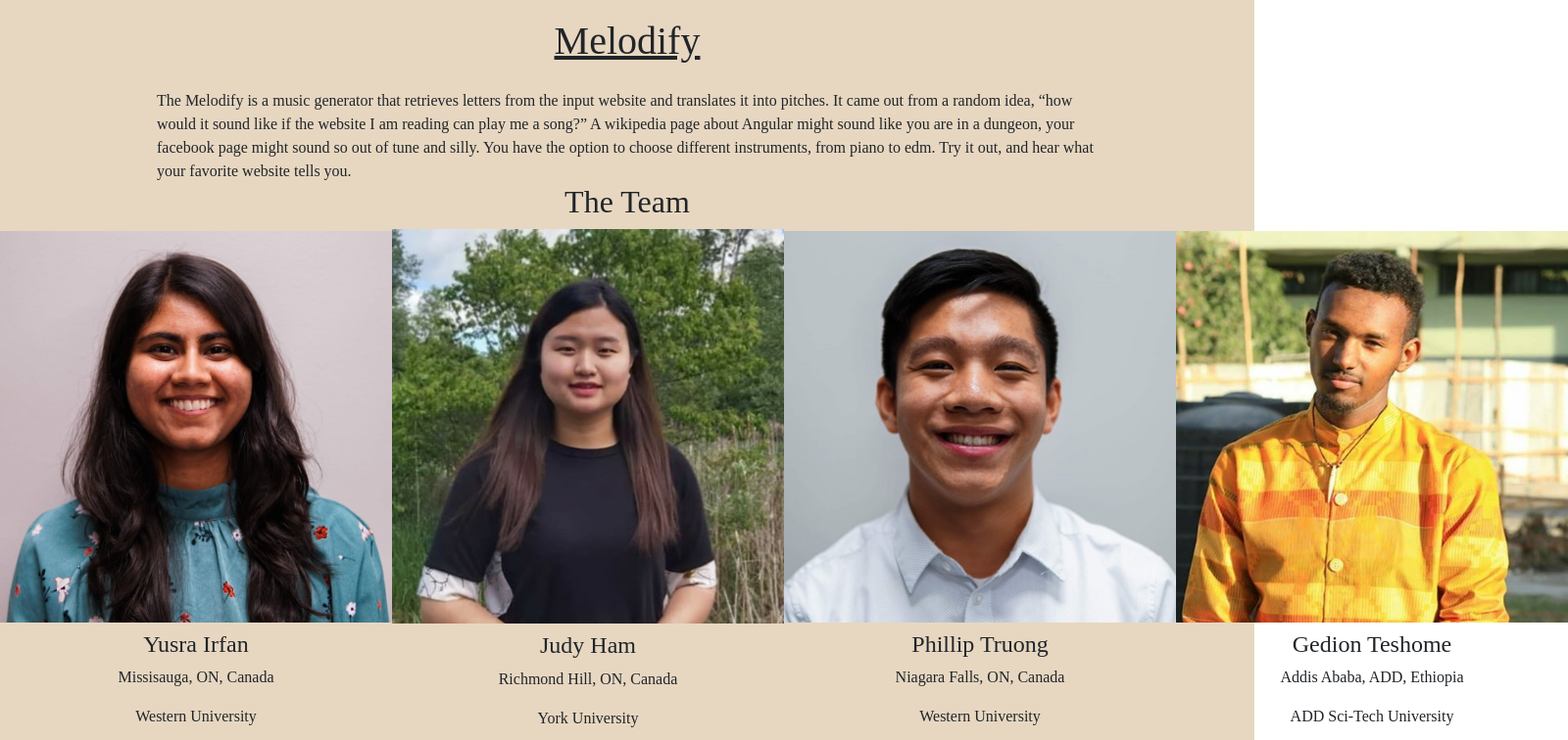
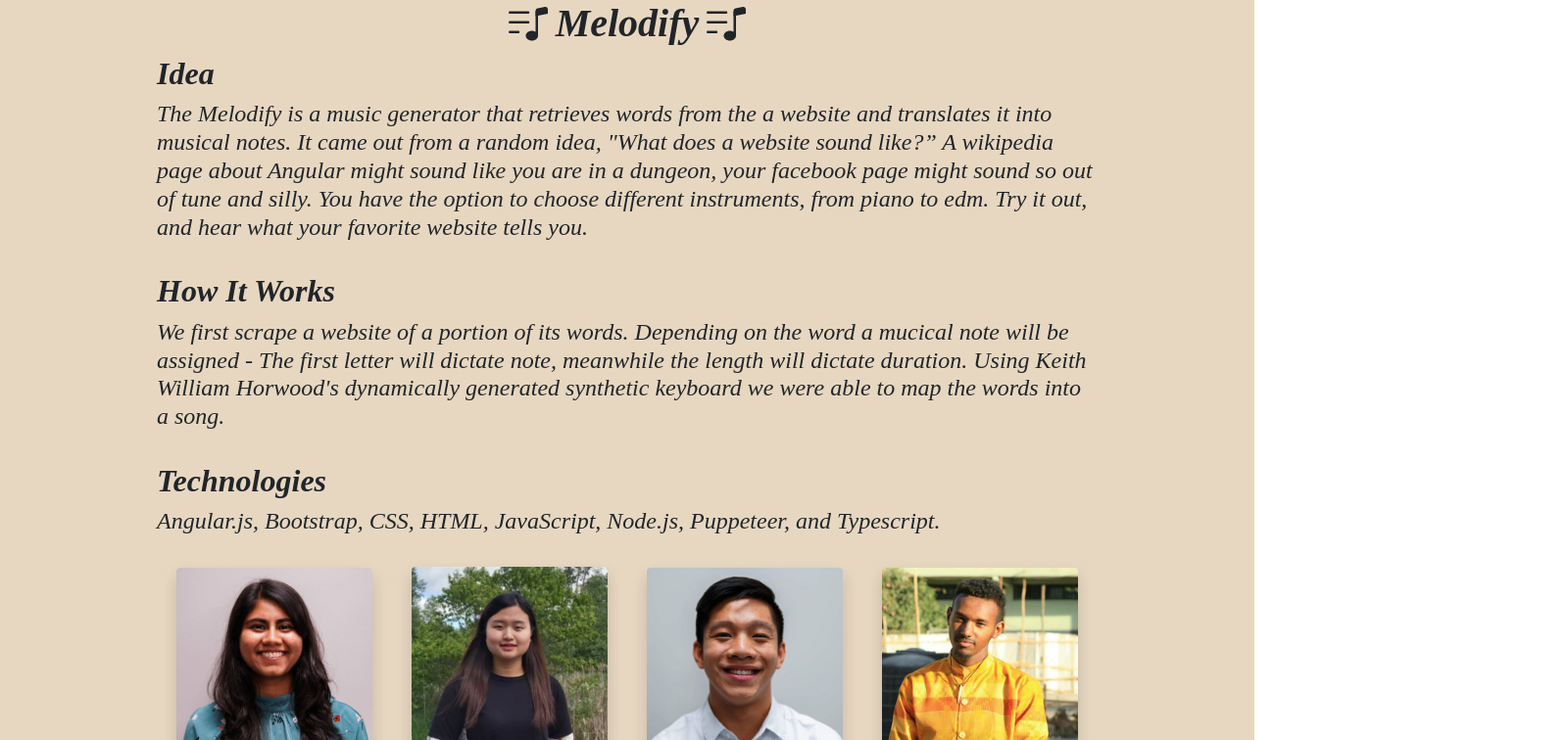
Before and after one commit to GedionT/Melodify, an Angular app in the folder Melodify/: page /about in a window 1280 px wide. Shown: the top 756 px of the page at 98% size, 1600 px wide, since content can reach past the window. Built offline with nearby package versions, Linux system fonts and the light colour scheme.

Commit message:
polishing up the frontend

```diff
--- a/Melodify/src/app/about-page/about-page.component.css
+++ b/Melodify/src/app/about-page/about-page.component.css
@@ -1,4 +1,4 @@
 .images{
-  width: 400px;
+  width: 200px;
   height: auto;
 }
--- a/Melodify/src/app/about-page/about-page.component.html
+++ b/Melodify/src/app/about-page/about-page.component.html
@@ -9,60 +9,94 @@
 	<body>
 		<div class="d-flex flex-column align-items-center vw-100 vh-100" style="background-color: #E7D7C1;">
 
-      <div class="w-100 d-flex flex-column justify-content-center align-items-center" style="height: 20%;">
+      <div class="w-100 d-flex flex-column justify-content-center align-items-center" style="height: 14%;">
 					<div class="d-flex justify-content-center align-items-center">
-						<h1> <a class="text-decoration-none text-reset " [routerLink]="['']"><u>Melodify</u></a>  </h1>
+						<h1 class="d-flex align-items-center"> <svg class="bi bi-music-note-list mr-2" width="1em" height="1em" viewBox="0 0 16 16" fill="currentColor" xmlns="http://www.w3.org/2000/svg">
+							<path d="M12 13c0 1.105-1.12 2-2.5 2S7 14.105 7 13s1.12-2 2.5-2 2.5.895 2.5 2z"/>
+							<path fill-rule="evenodd" d="M12 3v10h-1V3h1z"/>
+							<path d="M11 2.82a1 1 0 0 1 .804-.98l3-.6A1 1 0 0 1 16 2.22V4l-5 1V2.82z"/>
+							<path fill-rule="evenodd" d="M0 11.5a.5.5 0 0 1 .5-.5H4a.5.5 0 0 1 0 1H.5a.5.5 0 0 1-.5-.5zm0-4A.5.5 0 0 1 .5 7H8a.5.5 0 0 1 0 1H.5a.5.5 0 0 1-.5-.5zm0-4A.5.5 0 0 1 .5 3H8a.5.5 0 0 1 0 1H.5a.5.5 0 0 1-.5-.5z"/>
+						</svg> <a class="text-decoration-none text-reset " [routerLink]="['']"><b>Melodify</b></a>   <svg class="bi bi-music-note-list ml-2 my-glyphicon" width="1em" height="1em" viewBox="0 0 16 16" fill="currentColor" xmlns="http://www.w3.org/2000/svg">
+							<path d="M12 13c0 1.105-1.12 2-2.5 2S7 14.105 7 13s1.12-2 2.5-2 2.5.895 2.5 2z"/>
+							<path fill-rule="evenodd" d="M12 3v10h-1V3h1z"/>
+							<path d="M11 2.82a1 1 0 0 1 .804-.98l3-.6A1 1 0 0 1 16 2.22V4l-5 1V2.82z"/>
+							<path fill-rule="evenodd" d="M0 11.5a.5.5 0 0 1 .5-.5H4a.5.5 0 0 1 0 1H.5a.5.5 0 0 1-.5-.5zm0-4A.5.5 0 0 1 .5 7H8a.5.5 0 0 1 0 1H.5a.5.5 0 0 1-.5-.5zm0-4A.5.5 0 0 1 .5 3H8a.5.5 0 0 1 0 1H.5a.5.5 0 0 1-.5-.5z"/>
+						</svg> </h1>
 					</div>
       </div>
 
-
-		<div class="w-75">
-		The Melodify is a music generator that retrieves letters from the input website and translates it into pitches. It came out from a random idea,
-		“how would it sound like if the website I am reading can play me a song?” A wikipedia page about Angular might sound like you are in a dungeon,
-		your facebook page might sound so out of tune and silly. You have the option to choose different instruments, from piano to edm. Try it out, and
-		hear what your favorite website tells you.
+		<div class="w-75 d-flex flex-column align-items-start">
+			<h2><b>Idea</b></h2>
+			<h4>
+				The Melodify is a music generator that retrieves words from the a website and translates it into musical notes. It came out from a random idea,
+				"What does a website sound like?” A wikipedia page about Angular might sound like you are in a dungeon,
+				your facebook page might sound so out of tune and silly. You have the option to choose different instruments, from piano to edm. Try it out, and
+				hear what your favorite website tells you.
+			</h4>
 		</div>
 
-		<div class="d-flex flex-column align-items-center w-100">
-			<h2>The Team</h2>
+		<br>
+
+		<div class="w-75 d-flex flex-column align-items-start">
+			<h2><b>How It Works</b></h2>
+			<h4>
+				We first scrape a website of a portion of its words. Depending on the word a mucical note will be assigned - The first letter will dictate note, meanwhile the length will dictate duration.
+				Using Keith William Horwood's dynamically generated synthetic keyboard we were able to map the words into a song.
+			</h4>
+		</div>
+
+		<br>
+
+		<div class="w-75 d-flex flex-column align-items-start">
+			<h2><b>Technologies</b></h2>
+			<h4>
+				Angular.js, Bootstrap, CSS, HTML, JavaScript, Node.js, Puppeteer, and Typescript.
+			</h4>
+		</div>
+
+		<br>
+
+
+
+		<div class="d-flex flex-column align-items-center w-75">
 			<div class="d-flex w-100 justify-content-around align-items-center">
 				<div class="d-flex flex-column align-items-center">
-					<img  class="images mb-2" src="../../assets/yusra4.jpg"/>
+					<img  class="images mb-2 shadow rounded" src="../../assets/yusra4.jpg"/>
 					<h4>Yusra Irfan</h4>
 					<p>Missisauga, ON, Canada</p>
 					<p>Western University</p>
-					<div class="d-flex w-25 justify-content-around">
+					<div class="d-flex w-50 justify-content-around">
 						<a href="https://github.com/irfanyusra">	<i class="fa fa-github" style="font-size:36px"></i></a>
 						<a href="https://www.linkedin.com/in/irfanyusra/"><i class="fa fa-linkedin-square" style="font-size:36px"></i></a>
 					</div>
 				</div>
 				<div class="d-flex flex-column align-items-center">
-					<img  class="images mb-2" src="../../assets/judy3.jpg"/>
+					<img  class="images mb-2 shadow rounded" src="../../assets/judy3.jpg"/>
 					<h4>Judy Ham</h4>
 					<p>Richmond Hill, ON, Canada</p>
 					<p>York University</p>
-					<div class="d-flex w-25 justify-content-around">
+					<div class="d-flex w-50 justify-content-around">
 						<a href="https://github.com/judyyhha">	<i class="fa fa-github" style="font-size:36px"></i></a>
 						<a href="https://www.linkedin.com/in/yeonghyeon-ham/"><i class="fa fa-linkedin-square" style="font-size:36px"></i></a>
 					</div>
 
 				</div>
 				<div class="d-flex flex-column align-items-center">
-					<img  class="images mb-2" src="../../assets/phil5.jpg"/>
+					<img  class="images mb-2 shadow rounded" src="../../assets/phil5.jpg"/>
 					<h4>Phillip Truong</h4>
 					<p>Niagara Falls, ON, Canada</p>
 					<p>Western University</p>
-					<div class="d-flex w-25 justify-content-around">
+					<div class="d-flex w-50 justify-content-around">
 						<a href="https://github.com/PhillipTruong">	<i class="fa fa-github" style="font-size:36px"></i></a>
 						<a href="https://www.linkedin.com/in/truonghphillip/"><i class="fa fa-linkedin-square" style="font-size:36px"></i></a>
 					</div>
 				</div>
 				<div class="d-flex flex-column align-items-center">
-					<img  class="images mb-2" src="../../assets/ged4.jpg"/>
+					<img  class="images mb-2 shadow rounded" src="../../assets/ged4.jpg"/>
 					<h4>Gedion Teshome</h4>
 					<p>Addis Ababa, ADD, Ethiopia</p>
 					<p>ADD Sci-Tech University</p>
-					<div class="d-flex w-25 justify-content-around">
+					<div class="d-flex w-50 justify-content-around">
 						<a href="https://github.com/GedionT">	<i class="fa fa-github" style="font-size:36px"></i></a>
 						<a href="https://www.linkedin.com/in/gedion-teshome-142431146/"><i class="fa fa-linkedin-square" style="font-size:36px"></i></a>
 					</div>
--- a/Melodify/src/app/home/home.component.css
+++ b/Melodify/src/app/home/home.component.css
@@ -1,3 +1,12 @@
 .highlight{
   color: brown;
 }
+
+.my-glyphicon {
+  -moz-transform: scaleX(-1);
+  -o-transform: scaleX(-1);
+  -webkit-transform: scaleX(-1);
+  transform: scaleX(-1);
+  filter: FlipH;
+  -ms-filter: "FlipH";
+}
--- a/Melodify/src/app/home/home.component.html
+++ b/Melodify/src/app/home/home.component.html
@@ -13,17 +13,27 @@
 					<div class="col-sm">
 					</div>
 					<div class="col-sm d-flex justify-content-center align-items-center">
-						<h1> <u>Melodify</u>  </h1>
+						<h1 class="d-flex align-items-center"> <svg class="bi bi-music-note-list mr-2" width="1em" height="1em" viewBox="0 0 16 16" fill="currentColor" xmlns="http://www.w3.org/2000/svg">
+							<path d="M12 13c0 1.105-1.12 2-2.5 2S7 14.105 7 13s1.12-2 2.5-2 2.5.895 2.5 2z"/>
+							<path fill-rule="evenodd" d="M12 3v10h-1V3h1z"/>
+							<path d="M11 2.82a1 1 0 0 1 .804-.98l3-.6A1 1 0 0 1 16 2.22V4l-5 1V2.82z"/>
+							<path fill-rule="evenodd" d="M0 11.5a.5.5 0 0 1 .5-.5H4a.5.5 0 0 1 0 1H.5a.5.5 0 0 1-.5-.5zm0-4A.5.5 0 0 1 .5 7H8a.5.5 0 0 1 0 1H.5a.5.5 0 0 1-.5-.5zm0-4A.5.5 0 0 1 .5 3H8a.5.5 0 0 1 0 1H.5a.5.5 0 0 1-.5-.5z"/>
+						</svg> <b> Melodify </b>  <svg class="bi bi-music-note-list ml-2 my-glyphicon" width="1em" height="1em" viewBox="0 0 16 16" fill="currentColor" xmlns="http://www.w3.org/2000/svg">
+							<path d="M12 13c0 1.105-1.12 2-2.5 2S7 14.105 7 13s1.12-2 2.5-2 2.5.895 2.5 2z"/>
+							<path fill-rule="evenodd" d="M12 3v10h-1V3h1z"/>
+							<path d="M11 2.82a1 1 0 0 1 .804-.98l3-.6A1 1 0 0 1 16 2.22V4l-5 1V2.82z"/>
+							<path fill-rule="evenodd" d="M0 11.5a.5.5 0 0 1 .5-.5H4a.5.5 0 0 1 0 1H.5a.5.5 0 0 1-.5-.5zm0-4A.5.5 0 0 1 .5 7H8a.5.5 0 0 1 0 1H.5a.5.5 0 0 1-.5-.5zm0-4A.5.5 0 0 1 .5 3H8a.5.5 0 0 1 0 1H.5a.5.5 0 0 1-.5-.5z"/>
+						</svg> </h1>
 					</div>
 
 					<div class="col-sm d-flex justify-content-end align-items-center">
-						<a [routerLink]="['about']" class="mr-2">	<button  class="btn btn-danger">About</button></a>
+						<a [routerLink]="['about']" class="mr-5">	<button  class="btn btn-danger">About</button></a>
 					</div>
 				</div>
 			</div>
 
 			<div class="w-100 d-flex flex-column align-items-center">
-				<p>Melodify scrapes a website of your choice and plays a song based on the content. </p>
+				<h5 class="mb-3">Ever wonder what a website sounds like? Melodify scrapes and composes a song based on any website you enter. Keep an open mind for some funky website music.  </h5>
 
 				<div class="w-100 d-flex justify-content-center align-items-start">
 					<div class="w-75 d-flex justify-content-center align-items-center ">
@@ -61,12 +71,13 @@
 			</div>
 
 			<div class="h-100 w-100 d-flex justify-content-center">
+
 				<div class="border bg-light border-light mt-4 mr-3 shadow"  style="width: 45%; height: 90%; border-radius: 20px 20px 20px 20px">
 					<div class="d-flex w-100 h-100 flex-wrap p-2 overflow-auto" id="text">
 						<div class="m-2 w-100">
-							<h3 > <u>Text</u> </h3>
+							<h3 class="border-bottom border-dark">Text </h3>
 						</div>
-						<div *ngFor="let t of text" id="text{{t[2]}}">
+						<div *ngFor="let t of text" class="m-0" id="text{{t[2]}}">
 							<div>
 								{{t[0]}} &nbsp;
 							</div>
@@ -76,12 +87,12 @@
 				</div>
 				<div class="border bg-light border-light mt-4 ml-3 shadow" style="width: 45%; height: 90%; border-radius: 20px 20px 20px 20px ">
 					<div class="d-flex w-100 h-100 flex-wrap p-2 overflow-auto">
-						<div class="m-2 w-100">
-							<h3 ><u>Muscial Notes </u></h3>
+						<div class="m-1 w-100 ">
+							<h3 class="border-bottom border-dark">Muscial Notes</h3>
 						</div>
-						<div *ngFor="let note of notesArray; let isLast=last" id="note{{note[2]}}" >
-							<div *ngIf="isLast && renderFlag==false">{{setRenderTrue()}}</div>
-							<div>
+						<div *ngFor="let note of notesArray; let isLast=last"  class="m-0" id="note{{note[2]}}" >
+							<span class="m-0" *ngIf="isLast && renderFlag==false">{{setRenderTrue()}}</span>
+							<div class="m-0">
 								{{note[0]}} &nbsp;
 							</div>
 						</div>
--- a/Melodify/src/styles.css
+++ b/Melodify/src/styles.css
@@ -11,4 +11,5 @@
 
 * {
   font-family: 'Prata', serif;
+  font-style: italic;
 }
```
